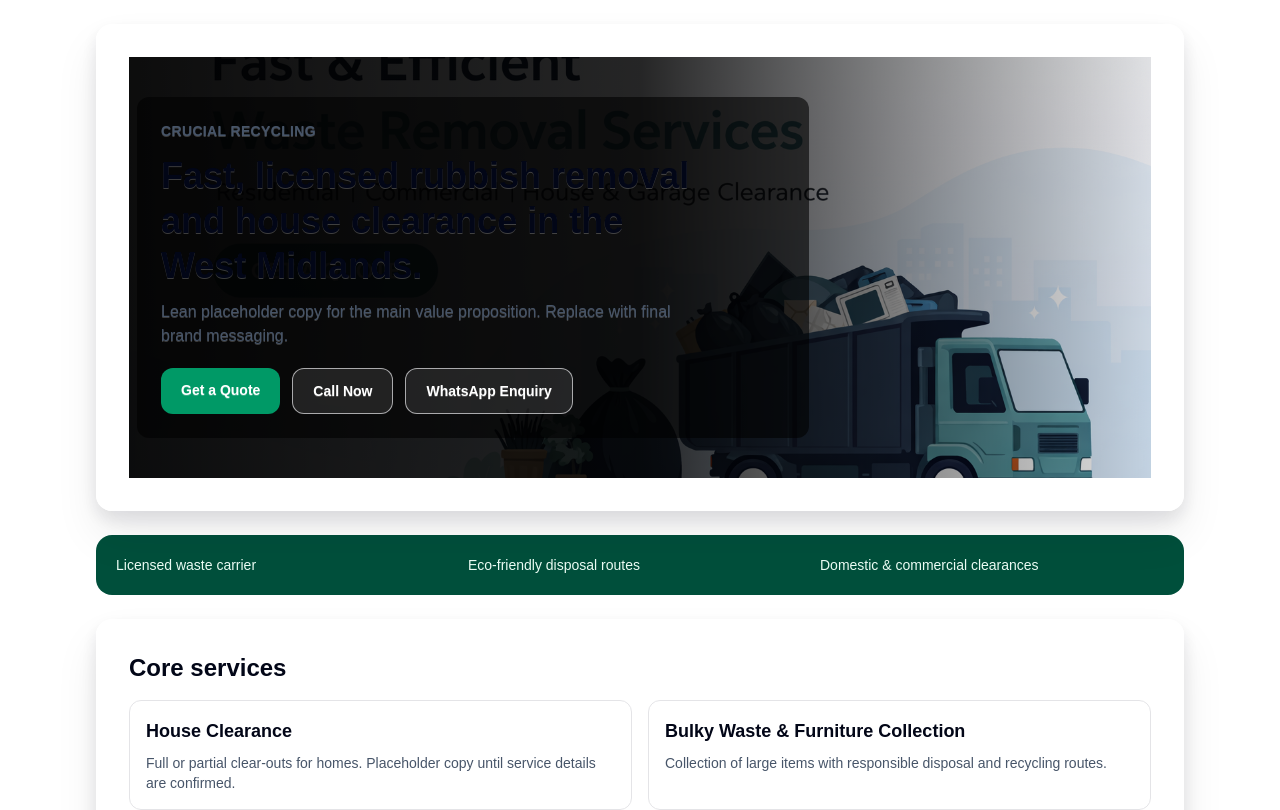
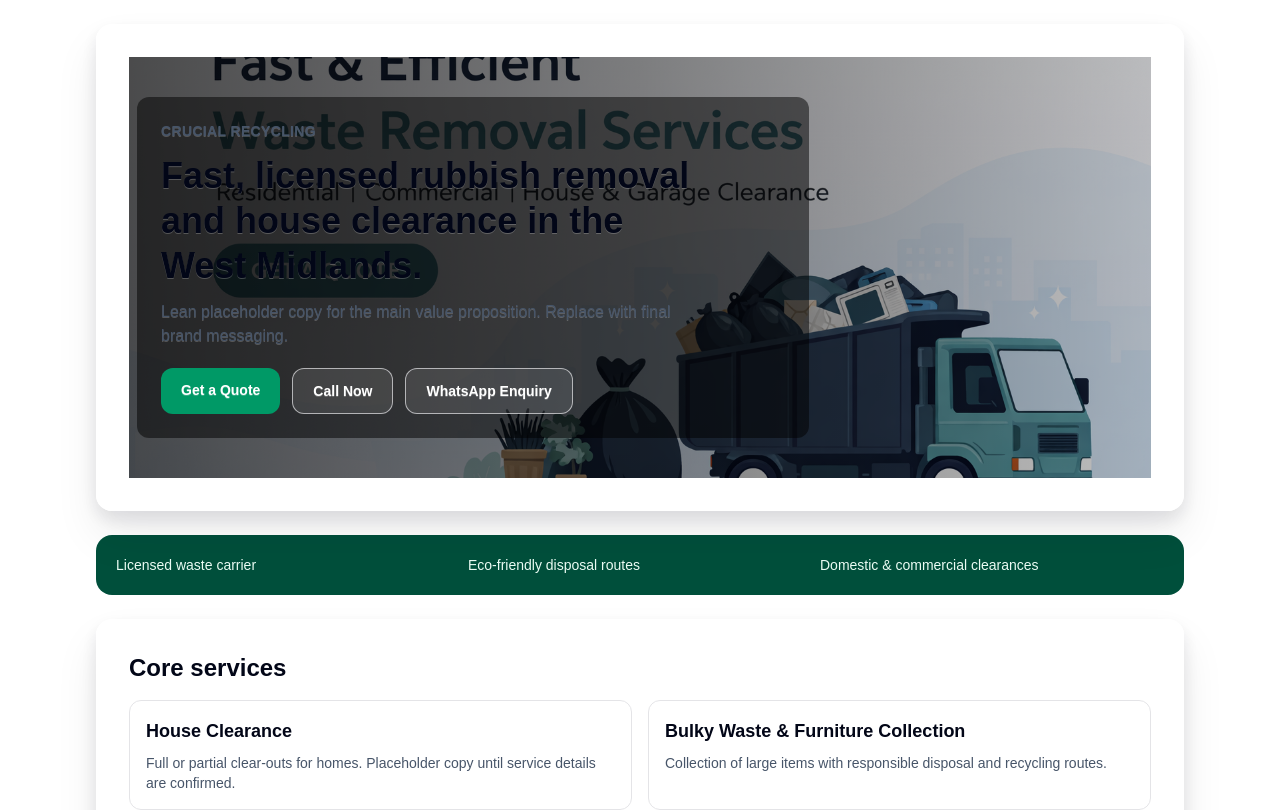
Before and after one commit to usamabuilds/cleaning-webiste, a Next.js app: page / in a window 1280 px wide. Shown: the top 810 px of the page. Built offline with nearby package versions, Linux system fonts and the light colour scheme.

Commit message:
Adjust hero overlay opacity for better background visibility

```diff
--- a/src/app/page.tsx
+++ b/src/app/page.tsx
@@ -65,7 +65,6 @@ export default function Home() {
       <SectionFrame className="flex flex-col gap-6">
         <GlassPanel className="overflow-hidden bg-zinc-900 p-0 backdrop-blur-none">
           <section className="relative isolate min-h-[420px]">
-            <div className="absolute inset-0 bg-zinc-900" />
             <Image
               src="/hero/hero.png"
               alt="Rubbish removal team clearing waste in the West Midlands"
@@ -74,9 +73,9 @@ export default function Home() {
               sizes="100vw"
               className="object-cover object-right md:object-[72%_center]"
             />
-            <div className="absolute inset-0 bg-gradient-to-r from-black/95 via-black/85 to-black/35 md:to-black/10" />
+            <div className="absolute inset-0 bg-gradient-to-r from-black/70 via-black/50 to-black/30 md:to-black/25" />
             <LayerContent className="relative z-10 flex min-h-[420px] items-end px-1 py-6 sm:px-2 sm:py-10">
-              <div className="max-w-2xl rounded-xl bg-black/60 p-4 sm:p-6">
+              <div className="max-w-2xl rounded-xl bg-black/50 p-4 sm:p-6">
                 <p className="text-sm font-semibold uppercase tracking-wide text-emerald-200">Crucial Recycling</p>
                 <h1 className="mt-3 text-3xl font-bold leading-tight text-white sm:text-4xl">
                   Fast, licensed rubbish removal and house clearance in the West Midlands.
```
